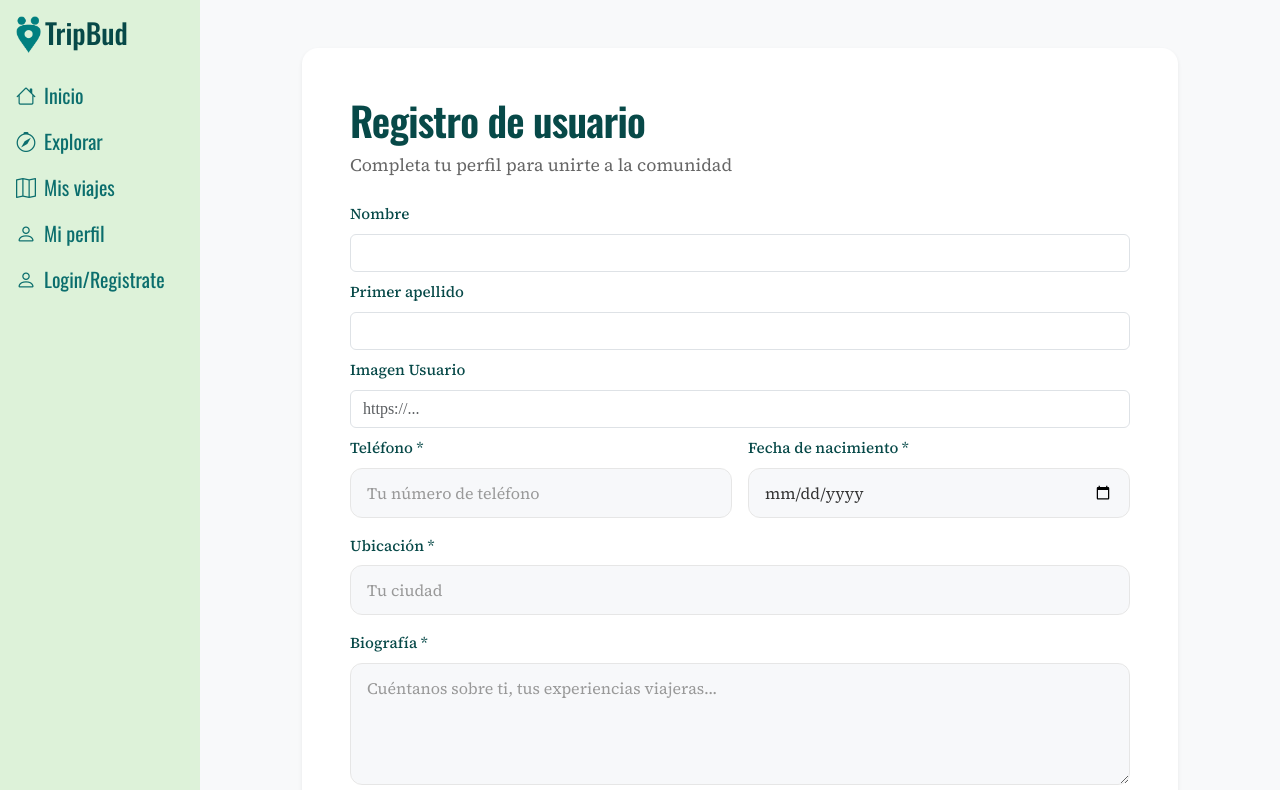
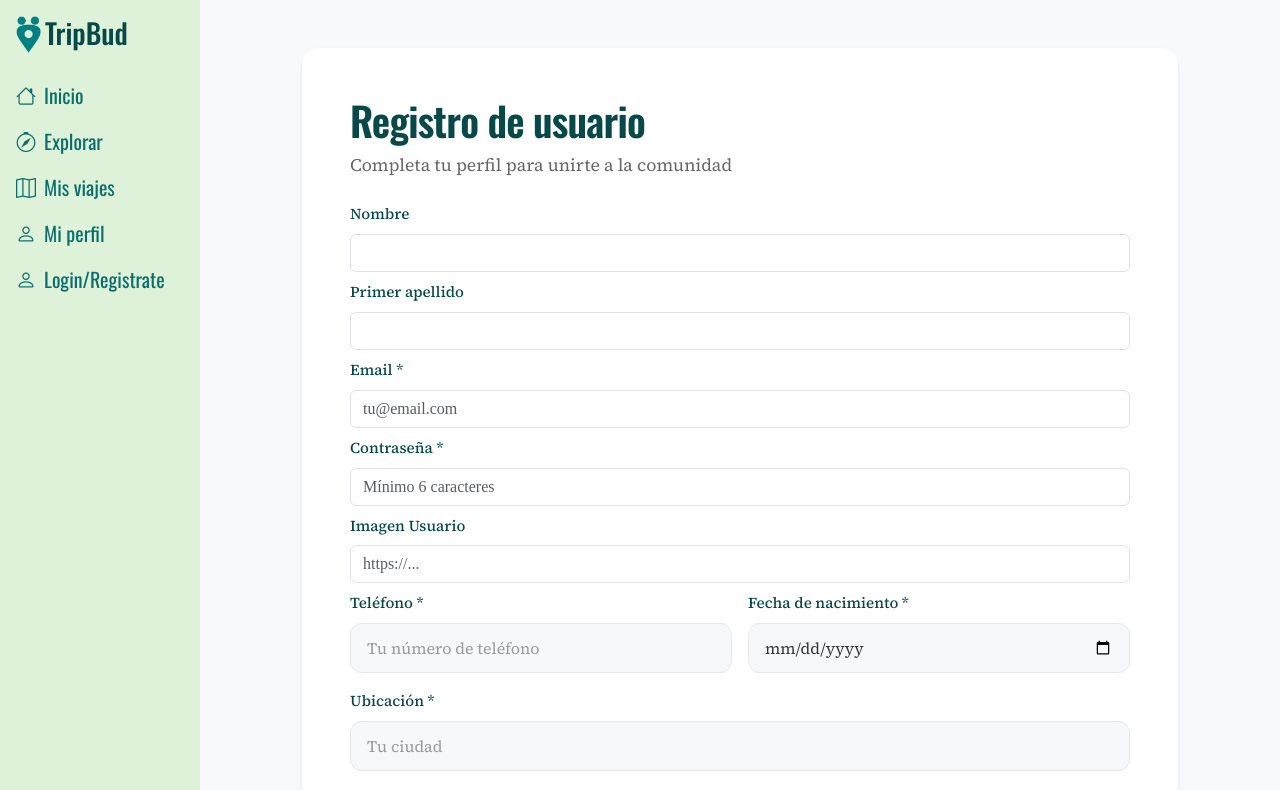
Before and after one commit to perezcastillopol/Frontend-Proyecto-Final-Grupo-3-mfpfsdev, an Angular app: page /register in a window 1280 px wide. Shown: the top 790 px of the page. Built offline with nearby package versions, Linux system fonts and the light colour scheme; no server answers.

Commit message:
fix: user-form password and email

```diff
--- a/src/app/pages/user-form/user-form.component.html
+++ b/src/app/pages/user-form/user-form.component.html
@@ -24,6 +24,26 @@
 						}
 						@if (checkForm('minlength', 'last_name')){
 							<p class="form-error">El campo debe tener mínimo tres caracteres</p>
+						}
+					</div>
+					<div class="mb-2">
+						<label for="email" class="form-label">Email *</label>
+						<input type="email" class="form-control" id="email" name="email" formControlName="email" placeholder="tu@email.com">
+						@if (checkForm('required', 'email')){
+							<p class="form-error">El email es obligatorio</p>
+						}
+						@if (checkForm('pattern', 'email')){
+							<p class="form-error">Debe introducir un email válido</p>
+						}
+					</div>
+					<div class="mb-2">
+						<label for="password_hash" class="form-label">Contraseña *</label>
+						<input type="password" class="form-control" id="password_hash" name="password_hash" formControlName="password_hash" placeholder="Mínimo 6 caracteres">
+						@if (checkForm('required', 'password_hash')){
+							<p class="form-error">La contraseña es obligatoria</p>
+						}
+						@if (checkForm('minlength', 'password_hash')){
+							<p class="form-error">La contraseña debe tener mínimo 6 caracteres</p>
 						}
 					</div>
 					<div class="mb-2">
```
